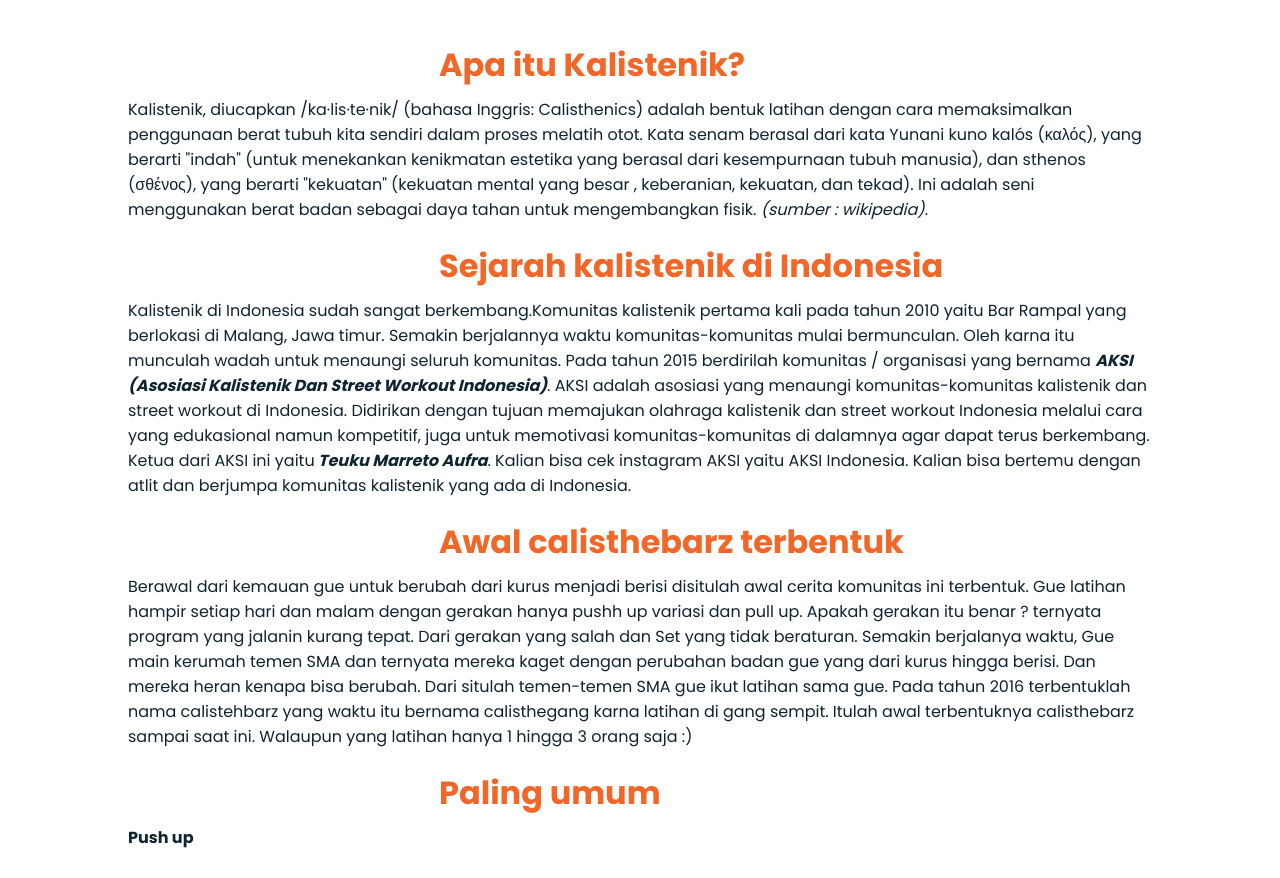
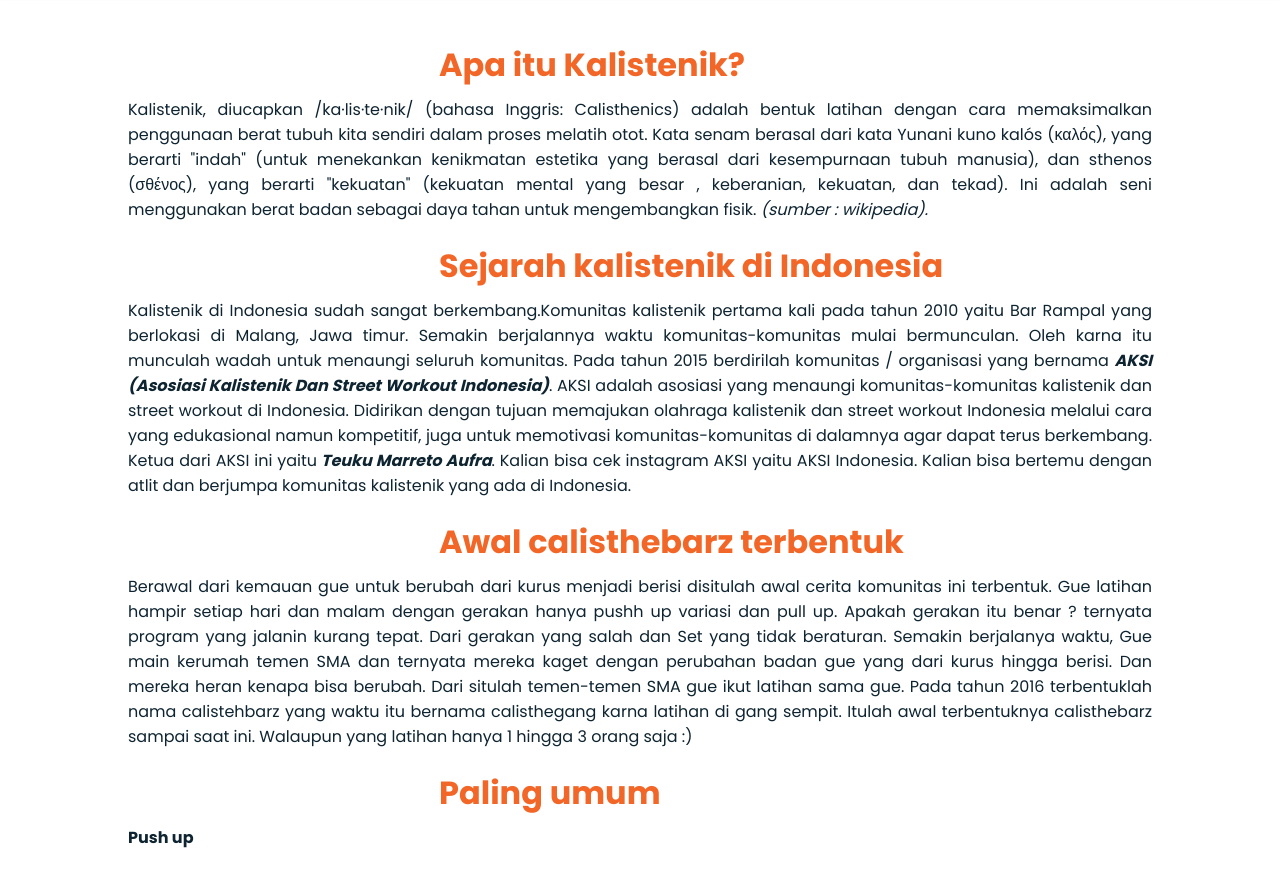
Before and after one commit to YudhiGiyantoro/calisthenicsbarz, a plain HTML site: page home.html in a window 1280 px wide. Shown: the part 67-945 px from the top of the page. Drawn offline with nearby package versions, Linux system fonts and the light colour scheme; some packages are replaced by stand-ins of ours; a script that the page names is missing.

Commit message:
Update home.html

```diff
--- a/home.html
+++ b/home.html
@@ -31,7 +31,7 @@
                 <h2 class="sections-title">Apa itu Kalistenik?</h2>
                 <div class="motivasi__container bc-grid">
 
-                        <p class="skills__text" >Kalistenik, diucapkan /ka·lis·te·nik/ (bahasa Inggris: Calisthenics) adalah bentuk latihan dengan cara memaksimalkan penggunaan berat tubuh kita sendiri dalam proses melatih otot. Kata senam berasal dari kata Yunani kuno kalós (καλός), yang berarti "indah" (untuk menekankan kenikmatan estetika yang berasal dari kesempurnaan tubuh manusia), dan sthenos (σθένος), yang berarti "kekuatan" (kekuatan mental yang besar , keberanian, kekuatan, dan tekad). Ini adalah seni menggunakan berat badan sebagai daya tahan untuk mengembangkan fisik. <i>(sumber : wikipedia).</i></p>
+                        <p style="text-align:center;text-align: justify;">Kalistenik, diucapkan /ka·lis·te·nik/ (bahasa Inggris: Calisthenics) adalah bentuk latihan dengan cara memaksimalkan penggunaan berat tubuh kita sendiri dalam proses melatih otot. Kata senam berasal dari kata Yunani kuno kalós (καλός), yang berarti "indah" (untuk menekankan kenikmatan estetika yang berasal dari kesempurnaan tubuh manusia), dan sthenos (σθένος), yang berarti "kekuatan" (kekuatan mental yang besar , keberanian, kekuatan, dan tekad). Ini adalah seni menggunakan berat badan sebagai daya tahan untuk mengembangkan fisik. <i>(sumber : wikipedia).</i></p>
                 </div>
             </section>
 
@@ -39,7 +39,7 @@
     <section class="motivasi sections ">
                 <h2 class="sections-title">Sejarah kalistenik di Indonesia</h2>
                 <div class="motivasi__container bc-grid">
-                               <p class="skills__text">Kalistenik di Indonesia sudah sangat berkembang.Komunitas kalistenik pertama kali pada tahun 2010 yaitu Bar Rampal yang berlokasi di Malang, Jawa timur. Semakin berjalannya waktu komunitas-komunitas mulai bermunculan. Oleh karna itu munculah wadah untuk menaungi seluruh komunitas. Pada tahun 2015 berdirilah komunitas / organisasi yang bernama <i><b>AKSI (Asosiasi Kalistenik Dan Street Workout Indonesia)</b></i>. AKSI adalah asosiasi yang menaungi komunitas-komunitas kalistenik dan street workout di Indonesia. Didirikan dengan tujuan memajukan olahraga kalistenik dan street workout Indonesia melalui cara yang edukasional namun kompetitif, juga untuk memotivasi komunitas-komunitas di dalamnya agar dapat terus berkembang. Ketua dari AKSI ini yaitu<b> <i>Teuku Marreto Aufra</i></b>. Kalian bisa cek instagram AKSI yaitu AKSI Indonesia. Kalian bisa bertemu dengan atlit dan berjumpa komunitas kalistenik yang ada di Indonesia.</p>
+                               <p style="text-align:center;text-align: justify;">Kalistenik di Indonesia sudah sangat berkembang.Komunitas kalistenik pertama kali pada tahun 2010 yaitu Bar Rampal yang berlokasi di Malang, Jawa timur. Semakin berjalannya waktu komunitas-komunitas mulai bermunculan. Oleh karna itu munculah wadah untuk menaungi seluruh komunitas. Pada tahun 2015 berdirilah komunitas / organisasi yang bernama <i><b>AKSI (Asosiasi Kalistenik Dan Street Workout Indonesia)</b></i>. AKSI adalah asosiasi yang menaungi komunitas-komunitas kalistenik dan street workout di Indonesia. Didirikan dengan tujuan memajukan olahraga kalistenik dan street workout Indonesia melalui cara yang edukasional namun kompetitif, juga untuk memotivasi komunitas-komunitas di dalamnya agar dapat terus berkembang. Ketua dari AKSI ini yaitu<b> <i>Teuku Marreto Aufra</i></b>. Kalian bisa cek instagram AKSI yaitu AKSI Indonesia. Kalian bisa bertemu dengan atlit dan berjumpa komunitas kalistenik yang ada di Indonesia.</p>
 
                 </div>
             </section>
@@ -47,7 +47,7 @@
                 <h2 class="sections-title">Awal calisthebarz terbentuk</h2>
                 <div class="motivasi__container bc-grid">
 
-                         <p class="skills__text">Berawal dari kemauan gue untuk berubah dari kurus menjadi berisi disitulah awal cerita komunitas ini terbentuk. Gue latihan hampir setiap hari dan malam dengan gerakan hanya pushh up variasi dan pull up. Apakah gerakan itu benar ? ternyata program yang jalanin kurang tepat. Dari gerakan yang salah dan Set yang tidak beraturan. Semakin berjalanya waktu, Gue main kerumah temen SMA dan ternyata mereka kaget dengan perubahan badan gue yang dari kurus hingga berisi. Dan mereka heran kenapa bisa berubah. Dari situlah temen-temen SMA gue ikut latihan sama gue. Pada tahun 2016 terbentuklah nama calistehbarz yang waktu itu bernama calisthegang karna latihan di gang sempit. Itulah awal terbentuknya calisthebarz sampai saat ini. Walaupun yang latihan hanya 1 hingga 3 orang saja :)</p>
+                         <p style="text-align:center;text-align: justify;">Berawal dari kemauan gue untuk berubah dari kurus menjadi berisi disitulah awal cerita komunitas ini terbentuk. Gue latihan hampir setiap hari dan malam dengan gerakan hanya pushh up variasi dan pull up. Apakah gerakan itu benar ? ternyata program yang jalanin kurang tepat. Dari gerakan yang salah dan Set yang tidak beraturan. Semakin berjalanya waktu, Gue main kerumah temen SMA dan ternyata mereka kaget dengan perubahan badan gue yang dari kurus hingga berisi. Dan mereka heran kenapa bisa berubah. Dari situlah temen-temen SMA gue ikut latihan sama gue. Pada tahun 2016 terbentuklah nama calistehbarz yang waktu itu bernama calisthegang karna latihan di gang sempit. Itulah awal terbentuknya calisthebarz sampai saat ini. Walaupun yang latihan hanya 1 hingga 3 orang saja :)</p>
                 </div>
             </section>
 
@@ -56,7 +56,7 @@
                 <h2 class="sections-title">Paling umum</h2>
                 <div class="motivasi__container bc-grid">
 
-                         <p class="skills__text"><b>Push up</b> <br><br>
+                         <p style="text-align:center;text-align: justify;"><b>Push up</b> <br><br>
 
                          	Dilakukan telungkup di lantai, telapak tangan di lantai di bawah bahu, jari-jari kaki meringkuk ke atas di lantai. Lengan digunakan untuk mengangkat tubuh dengan tetap menjaga garis lurus dari kepala hingga tumit. Lengan akan direntangkan dari posisi terentang sepenuhnya ke posisi tertekuk hampir sepenuhnya pada posisi rendah sambil menghindari bertumpu pada lantai. Dada, bahu, dan trisep dilatih dengan latihan ini. Versi yang lebih mudah dari latihan ini terdiri dari meletakkan tangan di dinding lalu menekuk dan meluruskan lengan.
                          	<br><br>
@@ -78,7 +78,7 @@
     <section class="motivasi sections ">
                 <h2 class="sections-title">Umum</h2>
                 <div class="motivasi__container bc-grid">
-                              <p class="skills__text"><b>Burpees</b> <br><br>
+                              <p style="text-align:center;text-align: justify;"><b>Burpees</b> <br><br>
 
     Latihan senam seluruh tubuh yang melatih otot perut, dada, lengan, kaki, dan beberapa bagian punggung.<br><br>
 
```
